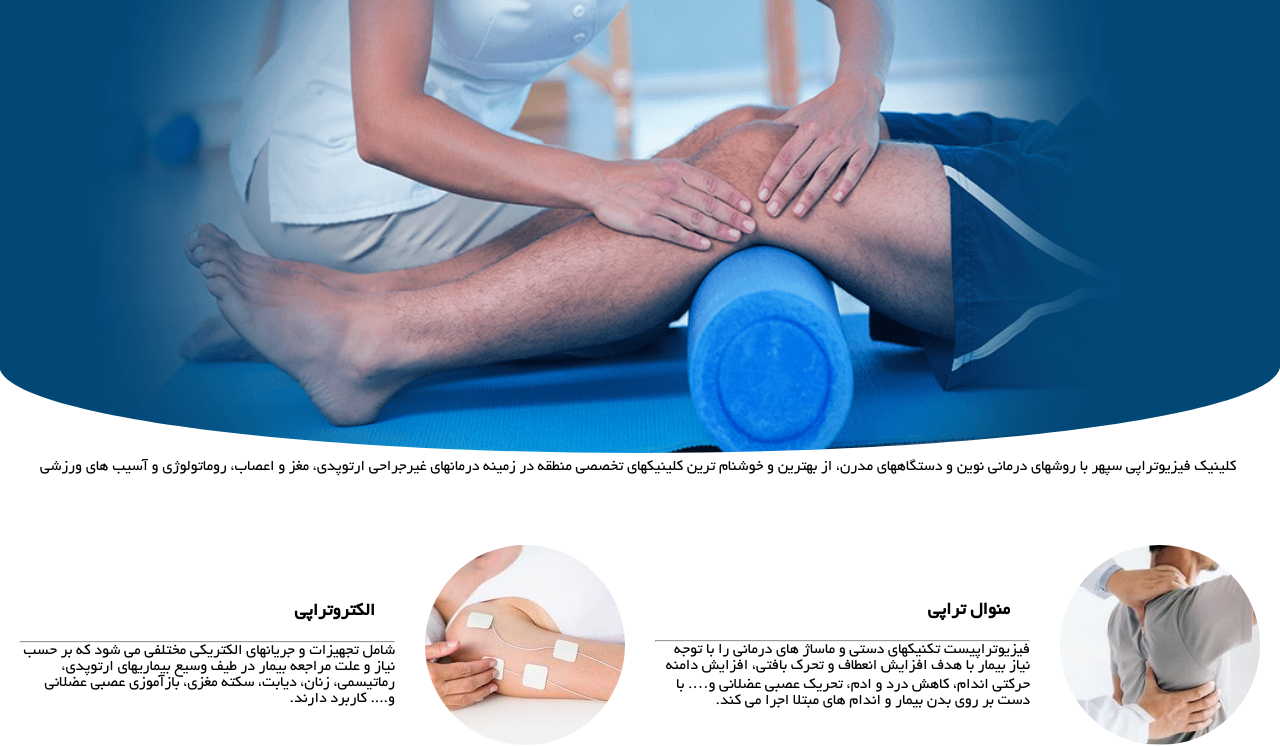
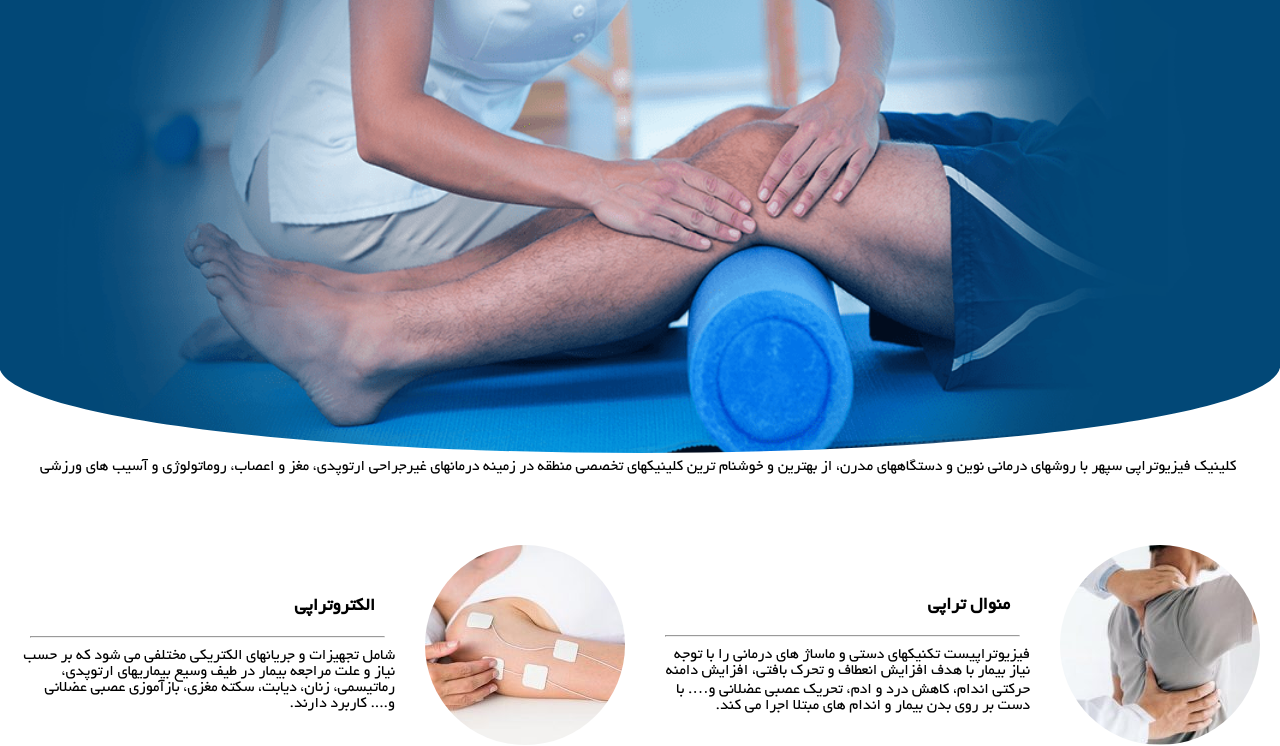
Before and after one commit to Aliafra1881/sepehrptc, a plain HTML site: page index.html in a window 1280 px wide. Shown: the part 59-805 px from the top of the page. Drawn offline with nearby package versions, Linux system fonts and the light colour scheme; a web font is replaced by a local one.

Commit message:
Update styles.css

```diff
--- a/css/styles.css
+++ b/css/styles.css
@@ -26,6 +26,11 @@
 body{
     transition: all 0.3s;
 }
+
+hr{
+    margin:10px;
+}
+
 
 .isolate{
     unicode-bidi: isolate;
```
